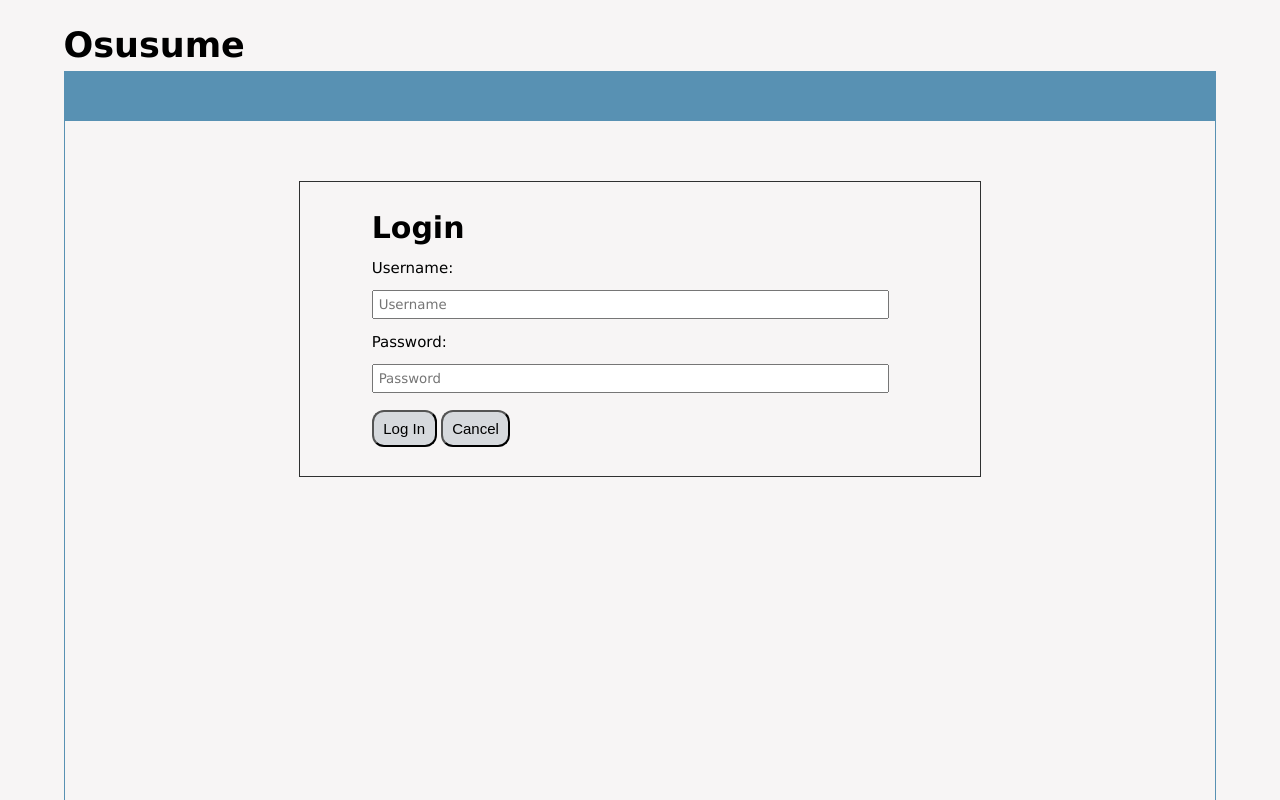
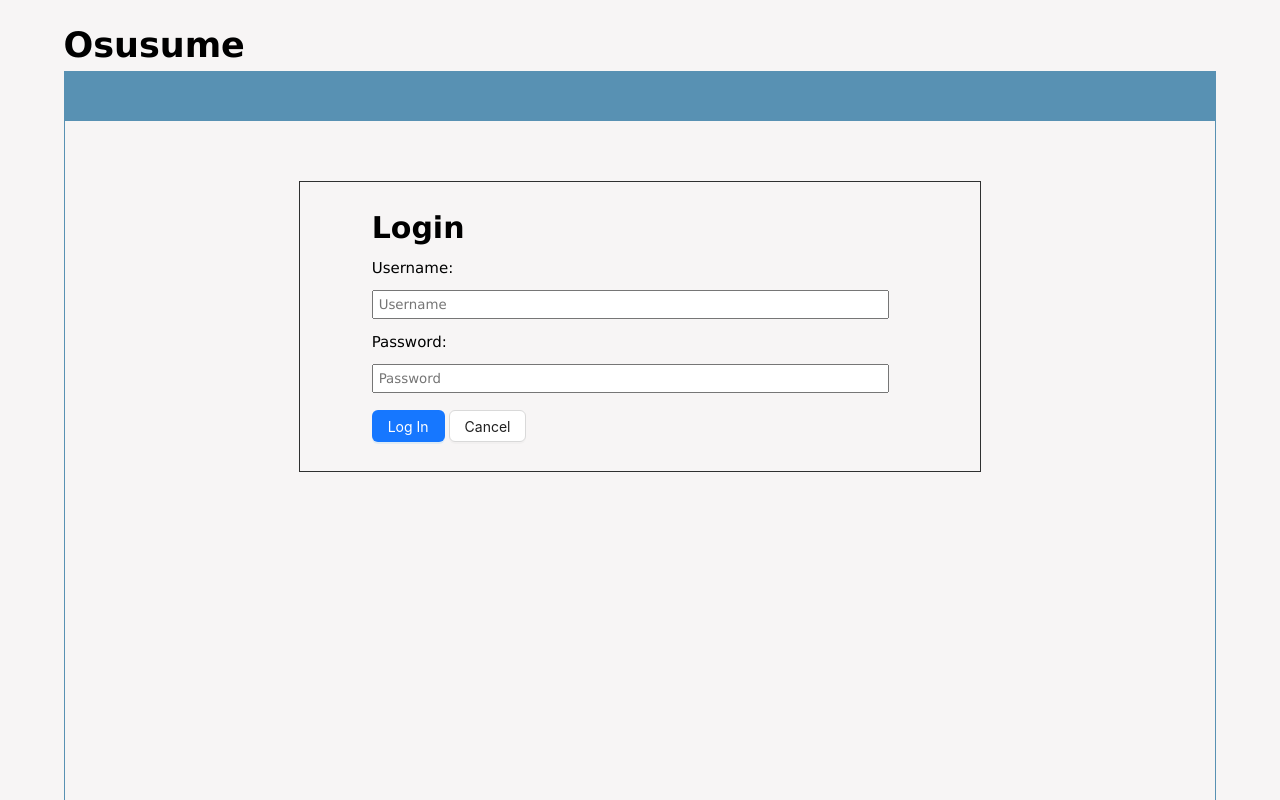
Before and after one commit to sgoh25/osusume, a React (Create React App) app: page /login in a window 1280 px wide. Shown: the top 800 px of the page. Built offline with nearby package versions, Linux system fonts and the light colour scheme.

Commit message:
Add antd buttons

```diff
--- a/package.json
+++ b/package.json
@@ -7,6 +7,7 @@
     "@testing-library/jest-dom": "^5.16.5",
     "@testing-library/react": "^13.4.0",
     "@testing-library/user-event": "^13.5.0",
+    "antd": "^5.4.0",
     "axios": "^1.3.4",
     "react": "^18.2.0",
     "react-dom": "^18.2.0",
--- a/src/components/LoginLayout.jsx
+++ b/src/components/LoginLayout.jsx
@@ -1,4 +1,5 @@
 import axios from 'axios';
+import { Button } from 'antd';
 import { useState } from 'react';
 import { useNavigate } from 'react-router-dom';
 import '../styles/Login.css';
@@ -64,9 +65,9 @@ export default function LoginLayout({ isRegister, saveToken }) {
                     <input type="password" onChange={handleChange} placeholder="Password" name="password" text={loginForm.password} value={loginForm.password}></input>
                     {error != null && <div className="error">{error}</div>}
                     <div className="login_button">
-                        {isRegister && <button className="button" type="button" onClick={() => handleSubmit(isRegister)}>Register</button>}
-                        {!isRegister && <button className="button" type="button" onClick={() => handleSubmit(isRegister)}>Log In</button>}
-                        <button className="button" onClick={() => navigate('/', { replace: true })}>Cancel</button>
+                        {isRegister && <Button className="button" type="primary" onClick={() => handleSubmit(isRegister)}>Register</Button>}
+                        {!isRegister && <Button className="button" type="primary" onClick={() => handleSubmit(isRegister)}>Log In</Button>}
+                        <Button className="button" onClick={() => navigate('/', { replace: true })}>Cancel</Button>
                     </div>
                 </form>
             </div>
--- a/src/components/PostLayout.jsx
+++ b/src/components/PostLayout.jsx
@@ -1,4 +1,5 @@
 import axios from 'axios';
+import { Button } from 'antd';
 import { useState } from 'react';
 import { useNavigate } from 'react-router-dom';
 import '../styles/Post.css';
@@ -70,8 +71,8 @@ export default function PostLayout({ isCreate, token, saveToken }) {
                     <textarea onChange={handleChange} placeholder="Description" name="description" text={postForm.description} value={postForm.description}></textarea>
                     {error != null && <div className="error">{error}</div>}
                     <div className="login_button">
-                        <button className="button" type="button" onClick={() => handleSubmit(isCreate)}>Submit</button>
-                        <button className="button" onClick={() => navigate('/profile', { replace: true })}>Cancel</button>
+                        <Button className="button" type="button" onClick={() => handleSubmit(isCreate)}>Submit</Button>
+                        <Button className="button" onClick={() => navigate('/profile', { replace: true })}>Cancel</Button>
                     </div>
                 </form>
             </div>
--- a/src/pages/NotFound.js
+++ b/src/pages/NotFound.js
@@ -1,3 +1,4 @@
+import { Button } from 'antd';
 import { useNavigate } from 'react-router-dom';
 import '../styles/Home.css';
 import Layout from '../components/Layout.jsx';
@@ -9,7 +10,7 @@ export default function NotFound() {
     let buttons = (
         <>
             <div className="button_wrapper">
-                <button className="button" onClick={() => navigate('/', { replace: true })}>Home</button>
+                <Button className="button" onClick={() => navigate('/', { replace: true })}>Home</Button>
             </div>
         </>
     )
--- a/src/pages/TimeOut.js
+++ b/src/pages/TimeOut.js
@@ -1,4 +1,5 @@
 import axios from 'axios';
+import { Button } from 'antd';
 import { useNavigate } from 'react-router-dom';
 import '../styles/Home.css';
 import Layout from '../components/Layout.jsx';
@@ -21,7 +22,7 @@ export default function TimeOut({ removeToken }) {
     let buttons = (
         <>
             <div className="button_wrapper">
-                <button className="button" onClick={handleLogout}>Home</button>
+                <Button className="button" onClick={handleLogout}>Home</Button>
             </div>
         </>
     )
@@ -29,7 +30,7 @@ export default function TimeOut({ removeToken }) {
     let body = (
         <>
             <div className="center">
-                <h1>You have been logged out due to inactivity.</h1>
+                <div className="timeout">You have been logged out due to inactivity.</div>
             </div>
         </>
     )
--- a/src/styles/Home.css
+++ b/src/styles/Home.css
@@ -27,12 +27,8 @@ body {
 }
 
 .button {
-    font-size: 15px;
-    padding: 0.5rem 0.6rem;
+    margin-right: 4px;
     margin-top: 4px;
-    margin-right: 4px;
-    border-radius: 12px;
-    background: rgba(175, 185, 193, 0.465);
 }
 
 .header {
@@ -84,6 +80,12 @@ body {
     margin-bottom: 1%;
 }
 
+.timeout {
+    font-size: 25px;
+    font-weight: bold;
+    margin-top: 5%;
+}
+
 @media (max-width: 600px) {
     .top {
         padding: 25px;
```
Also changed, not shown: 1 other file (tests, documents, lock files or other folders).
